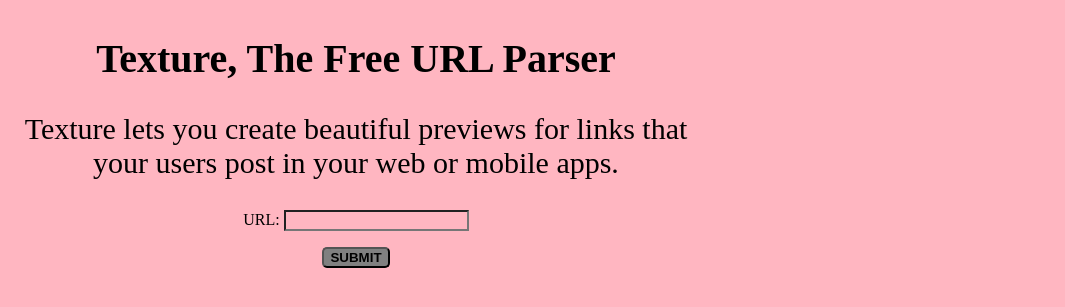
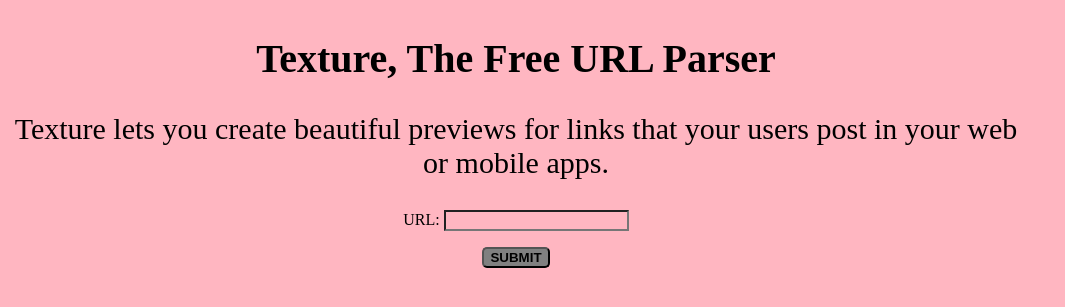
Before and after one commit to athyuttamre/texture, a PHP site: page / in a window 1280 px wide. Shown: the top 307 px of the page, without its empty margins (0-1065 px from the left). Run offline with PHP 8.4, Linux system fonts and the light colour scheme; some libraries are stand-ins or nearby versions.

Commit message:
setting right margin

```diff
--- a/css/main.css
+++ b/css/main.css
@@ -22,7 +22,7 @@ h1 {
 div {
 	text-align: center;
 	position: absolute;
-	margin-right: 45%;
+	margin-right: 20%;
 }
 
 button {
```
